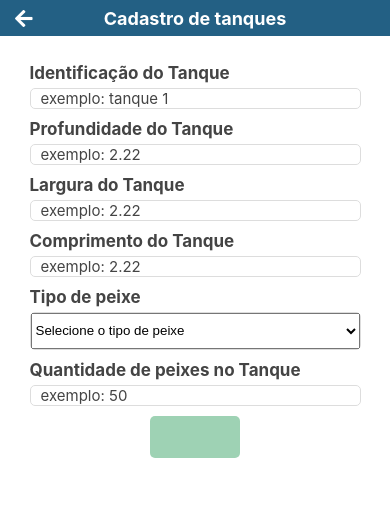
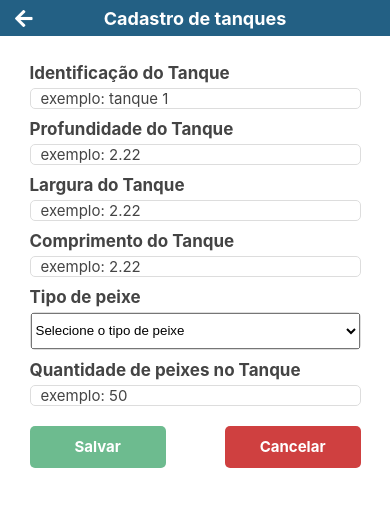
Before and after one commit to adrianoMendes-PA/MyApp, a React Native app: screen /RegisterTanque in a window 390 px wide. Shown: the top 506 px of the page. Built offline with nearby package versions, Linux system fonts and the light colour scheme.

Commit message:
cadastrando tanque

```diff
--- a/src/screens/Register/RegisterTanque/index.tsx
+++ b/src/screens/Register/RegisterTanque/index.tsx
@@ -9,28 +9,131 @@ import {
   InputPicker,
   ContainerBtn,
   SaveButton,
+  TextButton,
+  CancelButton,
+  IconLoading,
 } from './style';
 import Header from '../../../components/Header';
 import {Picker} from '@react-native-picker/picker';
+import api from '../../../services/api/api';
+import {Alert} from 'react-native';
+import {useNavigation, NavigationProp} from '@react-navigation/native';
+
+// Definir o tipo esperado para a navegação
+type RootStackParamList = {
+  Home: undefined;
+};
+
 export default () => {
+  const navigation = useNavigation<NavigationProp<RootStackParamList>>();
   const [peixe] = useState([
     {key: 1, name: 'Tambaqui', value: 1},
     {key: 2, name: 'Tilápia', value: 2},
   ]);
   const [tipo_peixe, setTipoPeixe] = useState('');
+  const [nome_tanque, setNomeTanque] = useState('');
+  const [profundidade, setProfundidade] = useState('');
+  const [largura, setlargura] = useState('');
+  const [comprimento, setComprimento] = useState('');
+  const [quant_peixe, setQuantPeixe] = useState('');
+  const [loading, setLoading] = useState(true);
+
+  const registerTanque = async () => {
+    if (
+      profundidade !== '' &&
+      largura !== '' &&
+      comprimento !== '' &&
+      tipo_peixe !== '' &&
+      quant_peixe !== ''
+    ) {
+      setLoading(false);
+
+      const data = {
+        nome_tanque,
+        profundidade: parseFloat(profundidade), // Converte para número
+        largura: parseFloat(largura),
+        comprimento: parseFloat(comprimento),
+        tipo_peixe: tipo_peixe.toString(), // Converte para string
+        quant_peixe: parseInt(quant_peixe, 10), // Converte para número inteiro
+      };
+
+      let json = await api.cadastraTanque(
+        nome_tanque,
+        profundidade,
+        largura,
+        comprimento,
+        tipo_peixe,
+        quant_peixe,
+        data,
+      );
+
+      if (json.user_id !== '') {
+        if (parseFloat(profundidade) > 1.5) {
+          // Corrigido para comparação numérica
+          Alert.alert(
+            'Tanque cadastrado! Mas, atenção.',
+            'A profundidade do tanque é maior que 1,50m. Esse detalhe é fundamental para facilitar o momento de subida da rede, no procedimento de captura (ou colheita) dos peixes.',
+            [
+              {
+                text: 'Ok!',
+                onPress: () => console.log('ok clicado'),
+              },
+            ],
+          );
+          navigation.reset({
+            routes: [{name: 'Home'}],
+          });
+        } else {
+          Alert.alert('Sucesso!', 'Tanque cadastrado com sucesso...', [
+            {
+              text: 'Ok!',
+              onPress: () => console.log('ok clicado'),
+            },
+          ]);
+          navigation.reset({
+            routes: [{name: 'Home'}],
+          });
+        }
+      } else {
+        Alert.alert('Ops!', 'Aconteceu alguma coisa não esperada.', [
+          {
+            text: 'Ok, entendi.',
+            onPress: () => {
+              navigation.reset({
+                routes: [{name: 'Home'}],
+              });
+            },
+          },
+        ]);
+      }
+    } else {
+      Alert.alert(
+        'Ops!',
+        'Existem campos vazios! Por favor, preencha todos os campos para poder realizar o cadastro.',
+        [
+          {
+            text: 'Ok, entendi.',
+            onPress: () => console.log('ok clicado'),
+          },
+        ],
+      );
+    }
+  };
 
   return (
     <>
       {/* Header */}
       <Header title="Cadastro de tanques" />
       <Container>
-        <ScrollView>
+        <ScrollView showsVerticalScrollIndicator={false}>
           <ContainerForm>
             <Label>Identificação do Tanque</Label>
             <Input
               placeholder="exemplo: tanque 1"
               autoCapitalize="none"
               autoCorrect={false}
+              value={nome_tanque}
+              onChangeText={setNomeTanque}
             />
             <Label>Profundidade do Tanque</Label>
             <Input
@@ -38,6 +141,8 @@ export default () => {
               keyboardType={'decimal-pad'}
               autoCapitalize="none"
               autoCorrect={false}
+              value={profundidade}
+              onChangeText={setProfundidade}
             />
             <Label>Largura do Tanque</Label>
             <Input
@@ -45,6 +150,8 @@ export default () => {
               keyboardType={'decimal-pad'}
               autoCapitalize="none"
               autoCorrect={false}
+              value={largura}
+              onChangeText={setlargura}
             />
             <Label>Comprimento do Tanque</Label>
             <Input
@@ -52,6 +159,8 @@ export default () => {
               keyboardType={'decimal-pad'}
               autoCapitalize="none"
               autoCorrect={false}
+              value={comprimento}
+              onChangeText={setComprimento}
             />
             <Label>Tipo de peixe</Label>
             <InputPicker>
@@ -77,9 +186,22 @@ export default () => {
               keyboardType={'decimal-pad'}
               autoCapitalize="none"
               autoCorrect={false}
+              value={quant_peixe}
+              onChangeText={setQuantPeixe}
             />
             <ContainerBtn>
-              <SaveButton></SaveButton>
+              <SaveButton onPress={() => registerTanque()}>
+                {loading ? (
+                  <>
+                    <TextButton>Salvar</TextButton>
+                  </>
+                ) : (
+                  <IconLoading />
+                )}
+              </SaveButton>
+              <CancelButton>
+                <TextButton>Cancelar</TextButton>
+              </CancelButton>
             </ContainerBtn>
           </ContainerForm>
         </ScrollView>
--- a/src/screens/Register/RegisterTanque/style.tsx
+++ b/src/screens/Register/RegisterTanque/style.tsx
@@ -50,14 +50,33 @@ export const InputPicker = styled.View`
 
 export const ContainerBtn = styled.View`
   flex-direction: row;
-  justify-content: space-around;
-  margin-bottom: 40px;
+  justify-content: space-between;
+  margin-top: 10px;
 `;
 export const SaveButton = styled.TouchableOpacity`
   height: 42px;
-  background-color: #9ed2b4;
+  background-color: #6dbb8f;
   justify-content: center;
   align-items: center;
   border-radius: 5px;
   padding-horizontal: 45px;
 `;
+
+export const CancelButton = styled.TouchableOpacity`
+  height: 42px;
+  background-color: #cf4040;
+  justify-content: center;
+  align-items: center;
+  border-radius: 5px;
+  padding-horizontal: 35px;
+`;
+
+export const TextButton = styled.Text`
+  color: #fff;
+  font-weight: bold;
+  font-size: 15px;
+`;
+
+export const IconLoading = styled.ActivityIndicator.attrs({
+  color: '#FFFF',
+})``;
--- a/src/services/api/api.ts
+++ b/src/services/api/api.ts
@@ -50,7 +50,7 @@ const api = {
   },
 
   // Cadastro de tanque
-  cadastraTanque: async (data: Tanque): Promise<any> => {
+  cadastraTanque: async (nome_tanque: string, profundidade: string, largura: string, comprimento: string, tipo_peixe: string, quant_peixe: string, data: Tanque): Promise<any> => {
     const token = await AsyncStorage.getItem('token');
     return apiRequest({
       method: 'POST',
```
